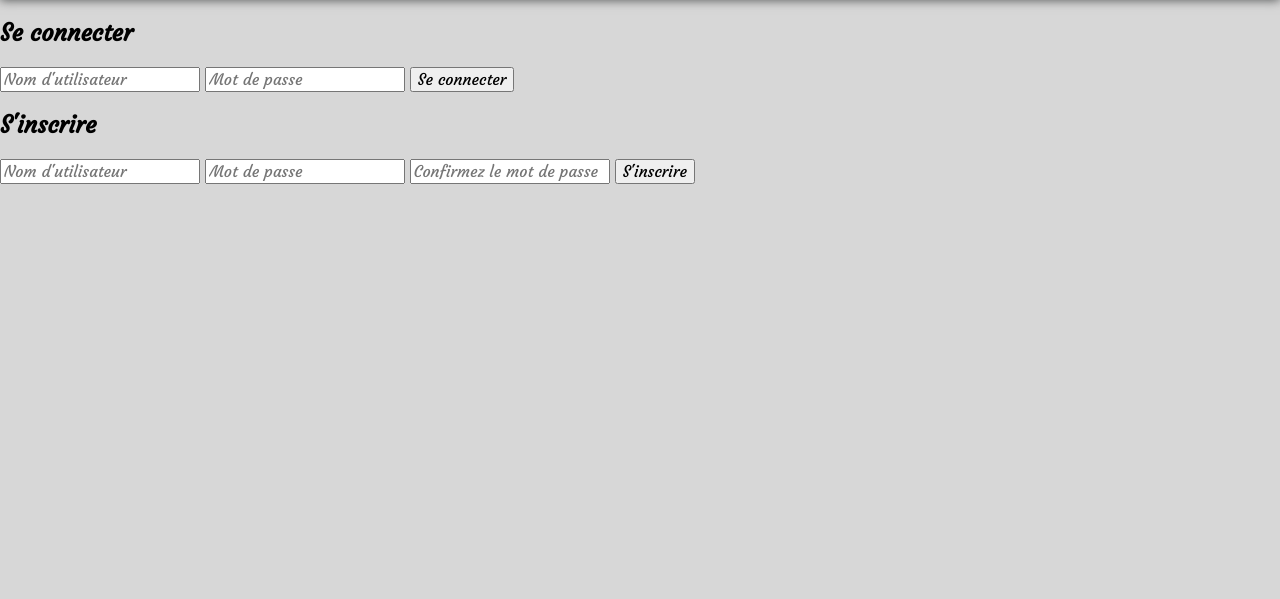
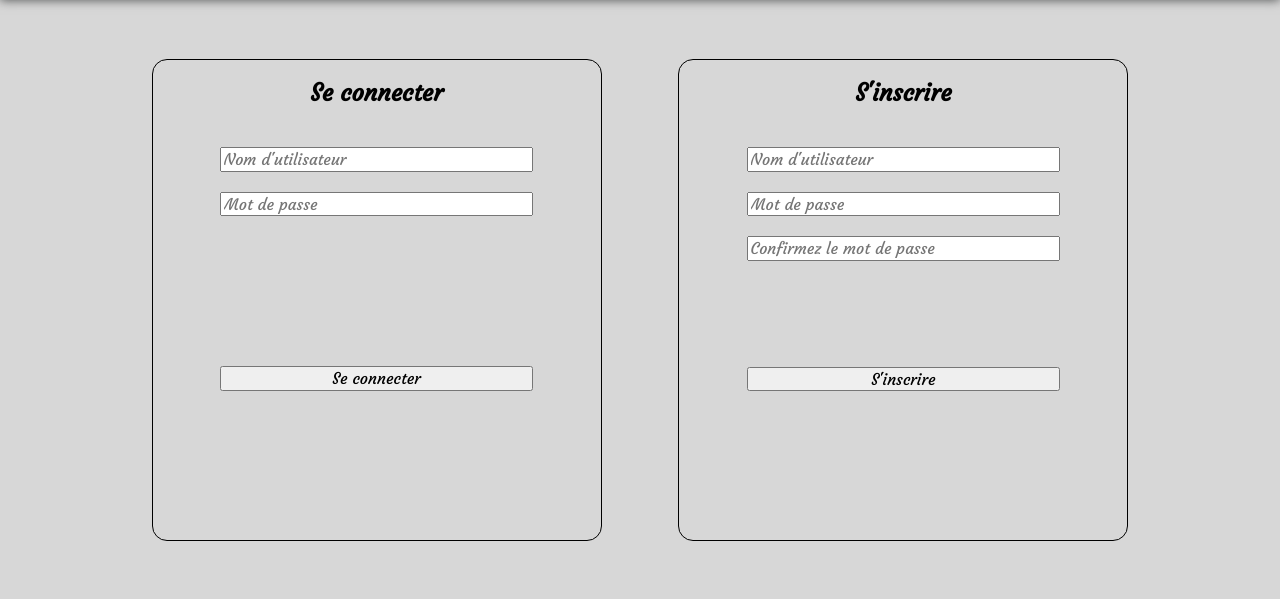
Before and after one commit to atarax-dev/LePendu, a Django app: page /login in a window 1280 px wide. Shown: the part 160-759 px from the top of the page. Run offline with Django 4.2, Linux system fonts and the light colour scheme.

Commit message:
Update login UI

```diff
--- a/static/index.css
+++ b/static/index.css
@@ -17,6 +17,13 @@ header{
     color: black;
     box-shadow: 0 0 10px #4d4f4f;
 }
+h1{
+    font-size: 60px;
+    margin: 0;
+}
+h2{
+    text-align: center;
+}
 .contain-button{
     height: 75%;
     display: flex;
@@ -24,6 +31,10 @@ header{
     justify-content: center;
     align-items: center;
 }
+
+/*INDEX*/
+
+
 .index-button{
     display: block;
     background-color: rgb(187, 187, 187);
@@ -47,10 +58,44 @@ header{
 #play{
     font-size: 50px;
 }
-h1{
-    font-size: 60px;
-    margin: 0;
+
+/*LOGIN*/
+
+
+.main{
+    display: flex;
+    height: 75%;
+    justify-content: center;
+    align-items: center;
 }
+.block-log{
+    width: 35%;
+    height: 80%;
+    margin: 3%;
+    border: solid 1px black;
+    border-radius: 15px;
+}
+.block-log form{
+    display: flex;
+    flex-direction: column;
+    position: relative;
+    width: 70%;
+    height: 80%;
+    margin: auto;
+}
+.log-input{
+    margin-top: 20px;
+}
+.log-submit-left{
+    margin-top: 150px;
+}
+.log-submit-right{
+    margin-top: 106px;
+}
+
+
+
+
 a{
   text-decoration:none;
   color:#444444;
--- a/templates/login.html
+++ b/templates/login.html
@@ -19,9 +19,9 @@
             <h2>Se connecter</h2>
             <form action="/log_user" method="POST">
                 {% csrf_token %}
-                <input type="text" name="username" placeholder="Nom d'utilisateur">
-                <input type="password" name="password" placeholder="Mot de passe">
-                <input type="submit" value="Se connecter">
+                <input class="log-input" type="text" name="username" placeholder="Nom d'utilisateur">
+                <input class="log-input" type="password" name="password" placeholder="Mot de passe">
+                <input class="log-input log-submit-left" type="submit" value="Se connecter">
             </form>
 
         </div>
@@ -29,10 +29,10 @@
             <h2>S'inscrire</h2>
             <form action="/create_user" method="POST">
                 {% csrf_token %}
-                <input type="text" name="register_name" placeholder="Nom d'utilisateur">
-                <input type="password" name="pass1" placeholder="Mot de passe">
-                <input type="password" name="pass2" placeholder="Confirmez le mot de passe">
-                <input type="submit" value="S'inscrire">
+                <input class="log-input" type="text" name="register_name" placeholder="Nom d'utilisateur">
+                <input class="log-input" type="password" name="pass1" placeholder="Mot de passe">
+                <input class="log-input" type="password" name="pass2" placeholder="Confirmez le mot de passe">
+                <input class="log-input log-submit-right" type="submit" value="S'inscrire">
             </form>
         </div>
     </div>
```
